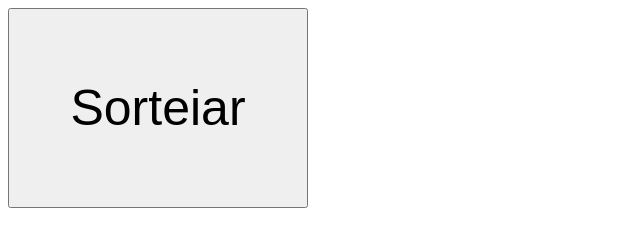
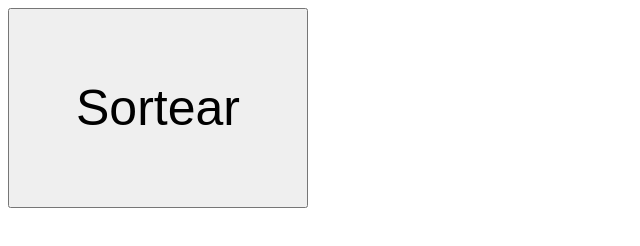
Before and after one commit to virmerson/palestra-mercado-ms-facom-2017-front-end, a plain HTML site: page index.html in a window 1280 px wide. Shown: the full height of the page, 0-640 px from the left. Drawn offline with nearby package versions, Linux system fonts and the light colour scheme.

Commit message:
Corrigindo Botao

```diff
--- a/index.html
+++ b/index.html
@@ -1,7 +1,7 @@
 <html>
 
 <head>
-
+    <meta charset="ISO-8859-1">
 
     <script src="https://ajax.googleapis.com/ajax/libs/jquery/3.2.1/jquery.min.js"></script>
 
@@ -24,7 +24,7 @@
 
 <body>
 
-<button id="btnSorteio" style="width: 300px; height: 200px; font-size:50px" > Sorteiar  </button>
+<button id="btnSorteio" style="width: 300px; height: 200px; font-size:50px" > Sortear  </button>
 
 <h1>
 
```
